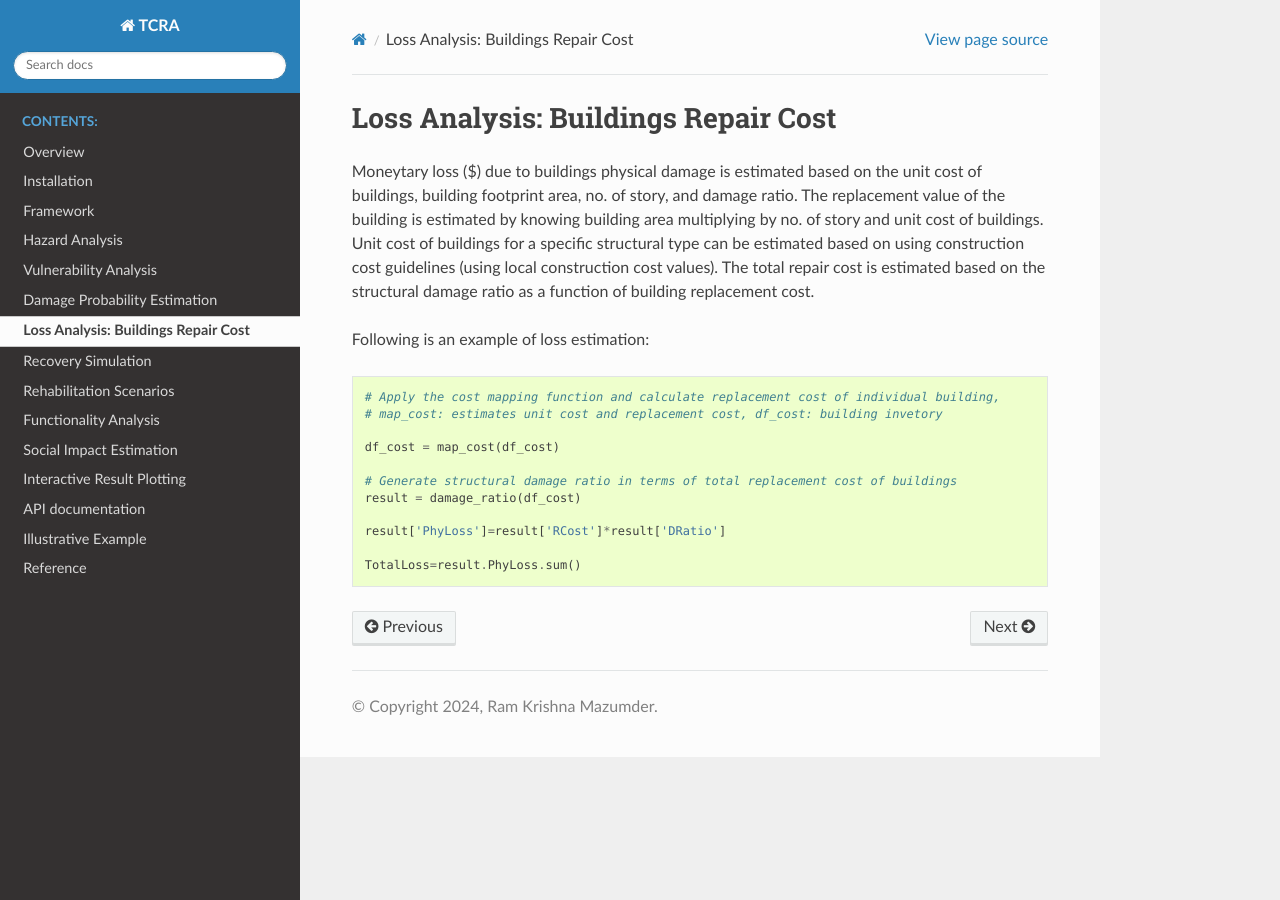
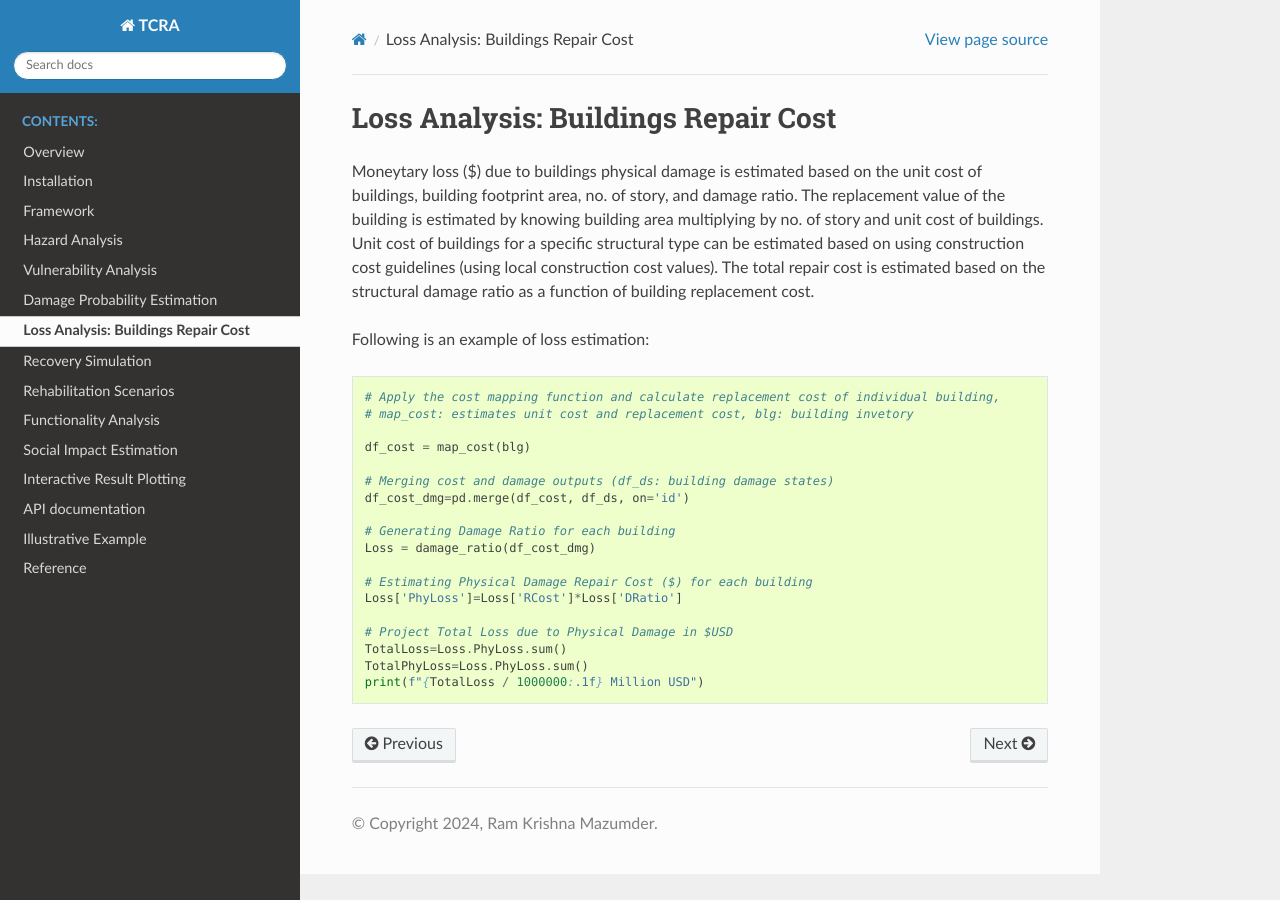
Before and after one commit to rxm562/TCRA, a Sphinx documentation site: the page built from docs/source/lossestimation.rst, in a window 1280 px wide. Built offline with Sphinx 7.4.7 and the Read the Docs theme 2.0.0, drawn with Linux system fonts in a browser that asks for light colours.

Commit message:
Update lossestimation.rst

```diff
--- a/docs/source/lossestimation.rst
+++ b/docs/source/lossestimation.rst
@@ -9,15 +9,21 @@ Moneytary loss ($) due to buildings physical damage is estimated based on the un
 
 Following is an example of loss estimation::
 
+    # Apply the cost mapping function and calculate replacement cost of individual building,
+    # map_cost: estimates unit cost and replacement cost, blg: building invetory
 
-  # Apply the cost mapping function and calculate replacement cost of individual building,
-  # map_cost: estimates unit cost and replacement cost, df_cost: building invetory
+    df_cost = map_cost(blg)
 
-  df_cost = map_cost(df_cost)
+    # Merging cost and damage outputs (df_ds: building damage states)
+    df_cost_dmg=pd.merge(df_cost, df_ds, on='id')
 
-  # Generate structural damage ratio in terms of total replacement cost of buildings
-  result = damage_ratio(df_cost)
+    # Generating Damage Ratio for each building
+    Loss = damage_ratio(df_cost_dmg)
 
-  result['PhyLoss']=result['RCost']*result['DRatio']
+    # Estimating Physical Damage Repair Cost ($) for each building
+    Loss['PhyLoss']=Loss['RCost']*Loss['DRatio']
 
-  TotalLoss=result.PhyLoss.sum()
+    # Project Total Loss due to Physical Damage in $USD
+    TotalLoss=Loss.PhyLoss.sum()
+    TotalPhyLoss=Loss.PhyLoss.sum()
+    print(f"{TotalLoss / 1000000:.1f} Million USD")
```
